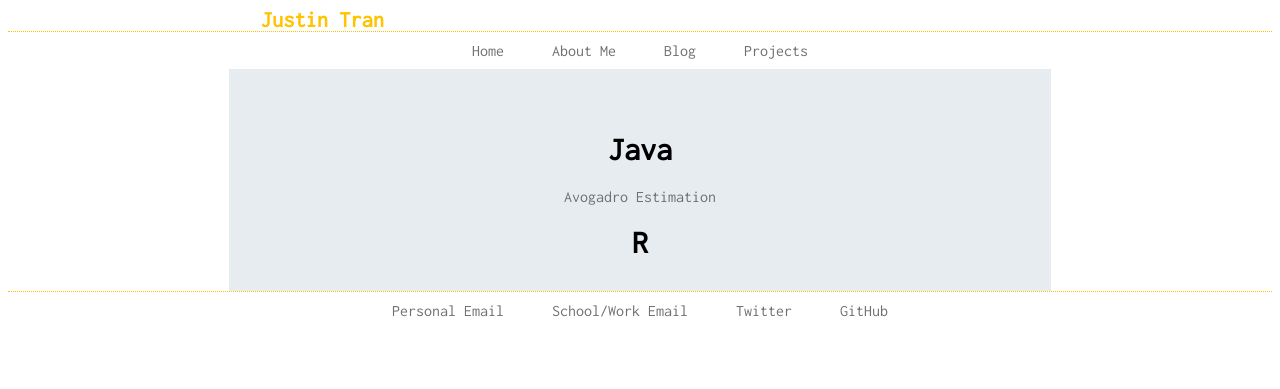
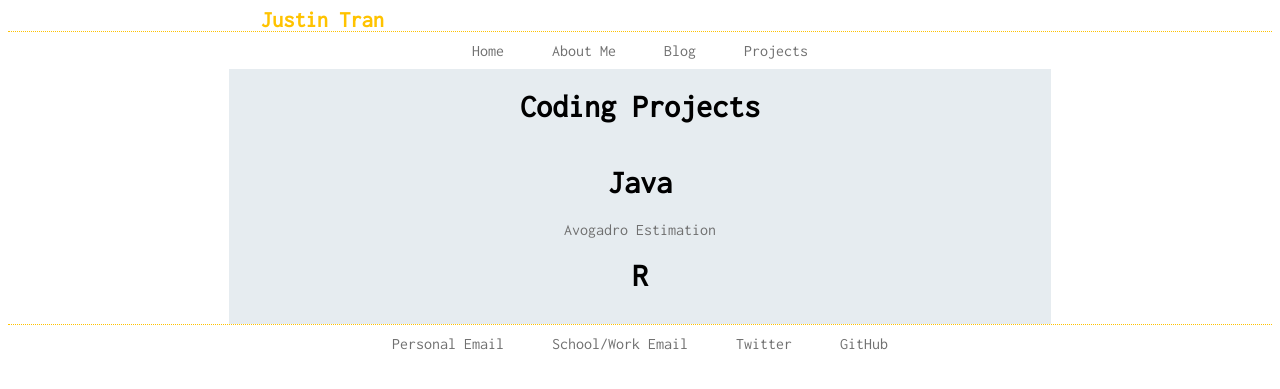
Before and after one commit to justintranjt/justintranjt.github.io, a Jekyll site: the page built from projects/index.html, in a window 1280 px wide. Shown: the top 389 px of the page. Built offline with Jekyll 4.4.1, drawn with Linux system fonts in a browser that asks for light colours.

Commit message:
Update index.html

```diff
--- a/projects/index.html
+++ b/projects/index.html
@@ -2,7 +2,7 @@
 layout: default
 title: JT - Coding Projects
 ---
-<h1>{{ Coding Projects }}</h1>
+<h1>Coding Projects</h1>
 <ul class="projects">
     <li class="java">
         <h1>Java</h1>
```
